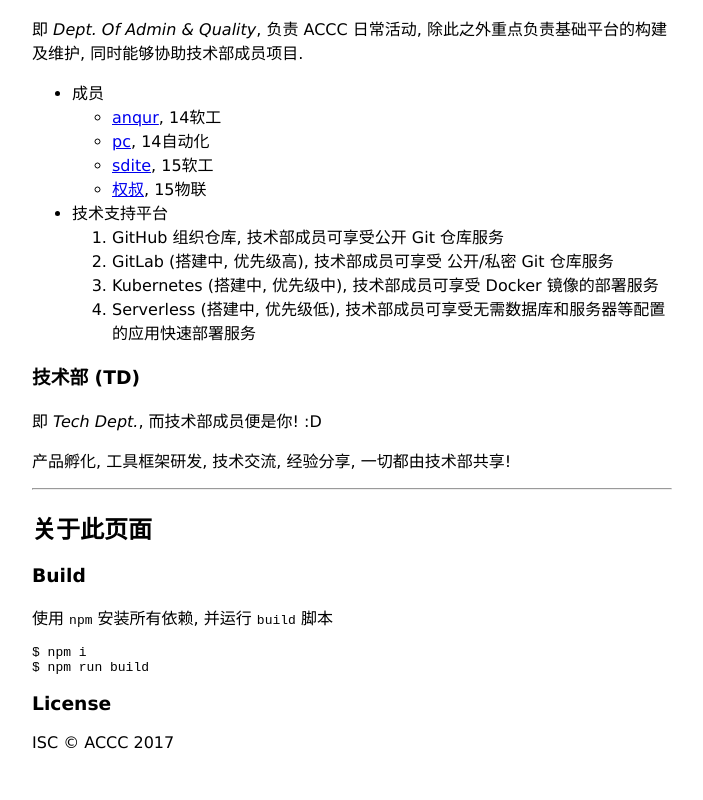
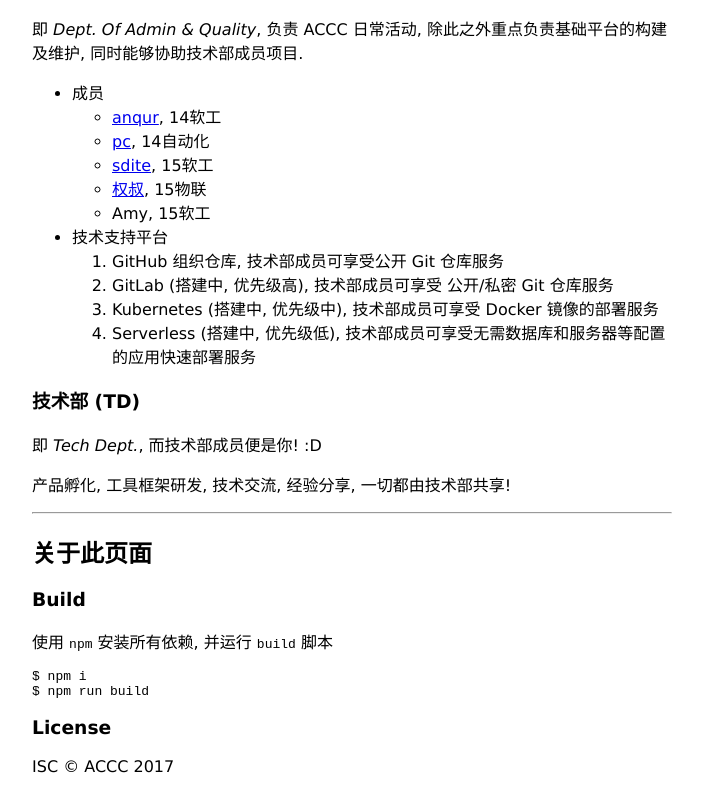
Before and after one commit to a-c-c-c/a-c-c-c.github.io, a website: page index.html in a window 1280 px wide. Shown: the part 1803-2603 px from the top of the page, without its empty margins (288-991 px from the left). Before the commit the page ends 2579 px from the top, so only its background shows below. Drawn offline with Linux system fonts and the light colour scheme.

Commit message:
added Amy

```diff
--- a/index.html
+++ b/index.html
@@ -109,6 +109,7 @@
 <li><a href="https://github.com/pcorange">pc</a>, 14自动化</li>
 <li><a href="https://github.com/VonSdite">sdite</a>, 15软工</li>
 <li><a href="https://github.com/chuangshu">权叔</a>, 15物联</li>
+<li>Amy, 15软工</li>
 </ul>
 </li>
 <li>技术支持平台<ol>
```
Also changed, not shown: README.md.
